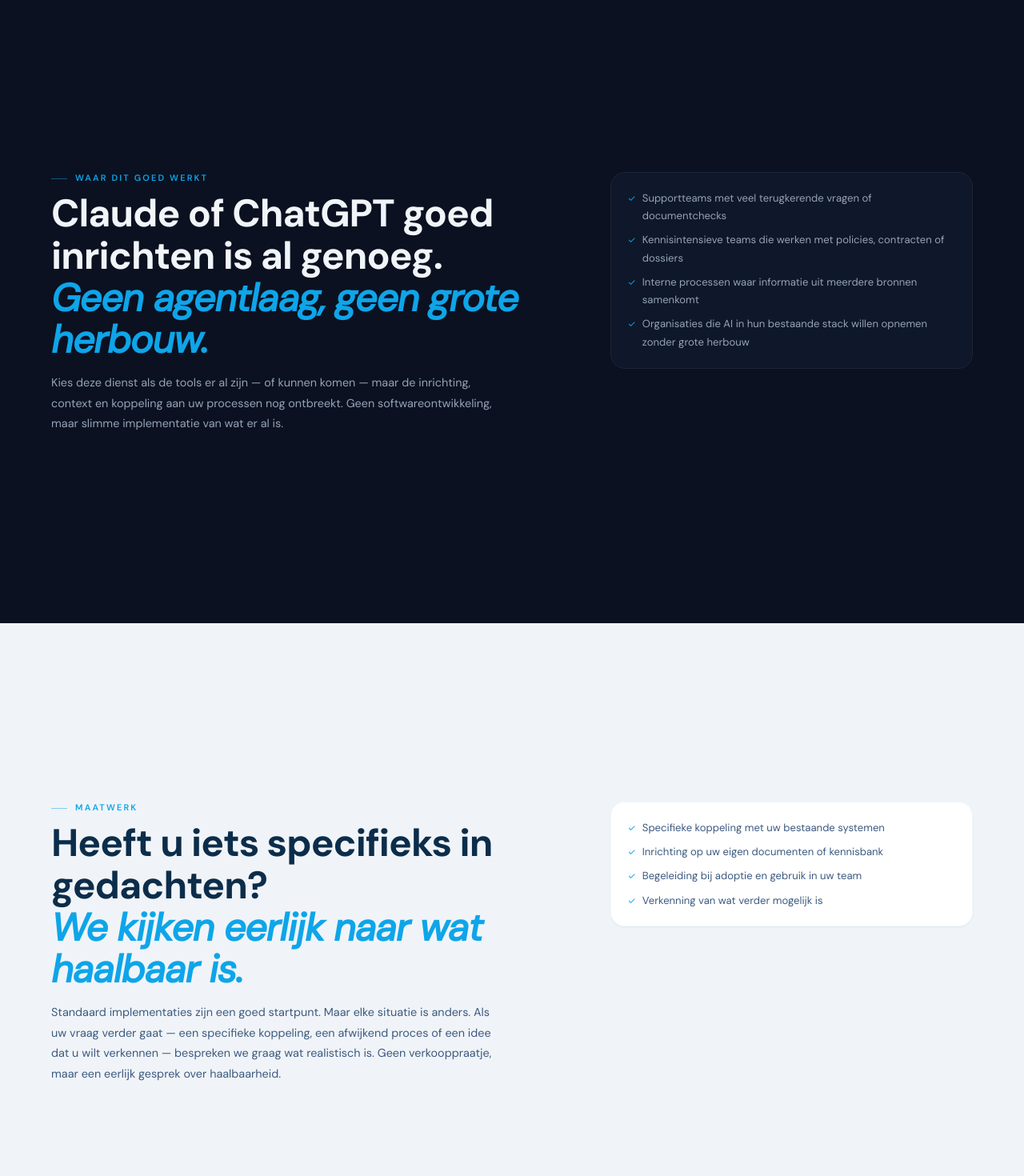
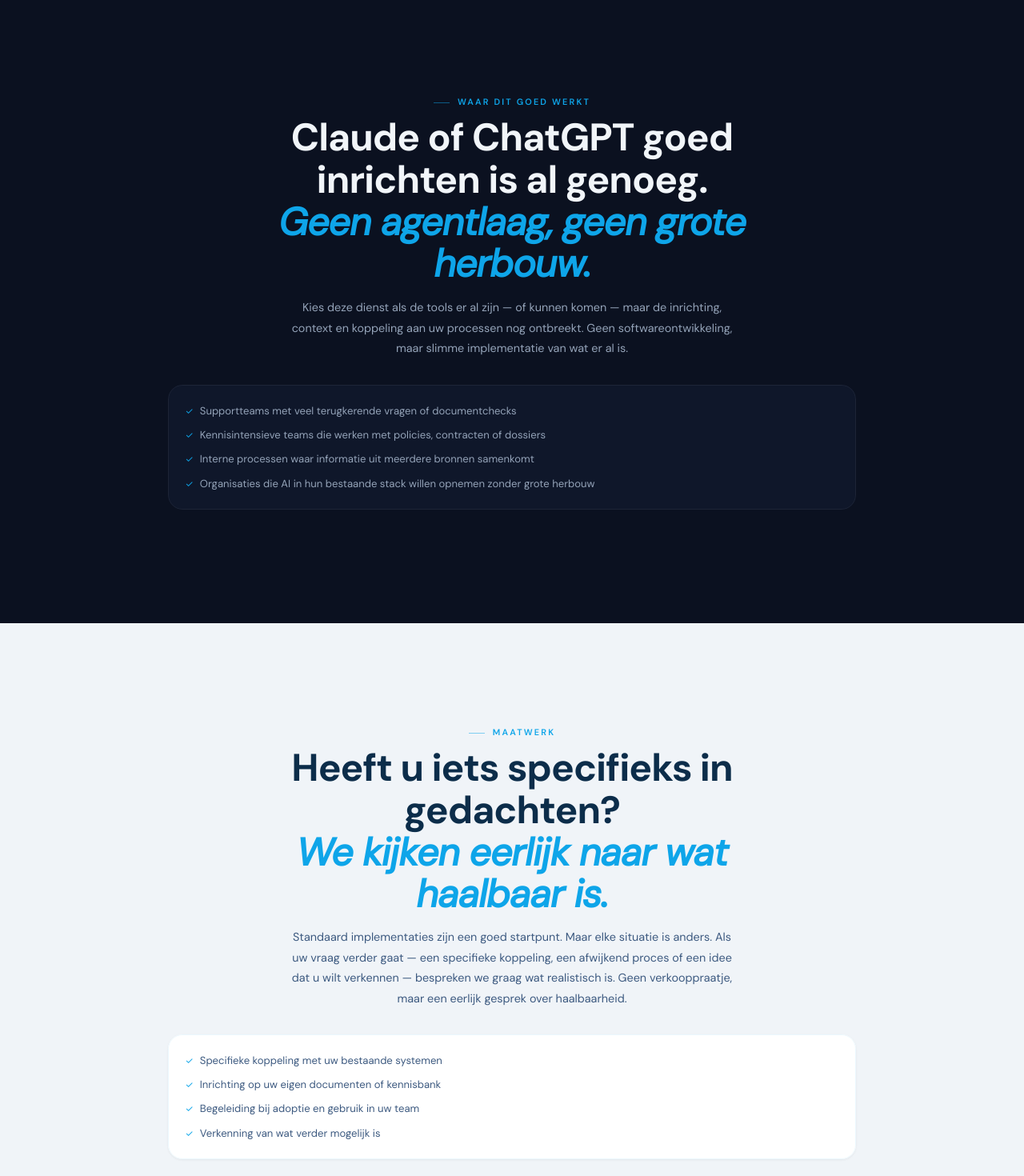
Before and after one commit to Starre03/ai-site, a React (Vite) app: page /ai-integraties in a window 1280 px wide. Shown: the part 1820-3290 px from the top of the page at 80% size. Built offline with nearby package versions, Linux system fonts and the light colour scheme; no server answers.

Commit message:
Convert two-col sections to centered single-column layout

```diff
--- a/src/pages/Agents.jsx
+++ b/src/pages/Agents.jsx
@@ -124,9 +124,9 @@ export default function AgentsPage() {
       </PageSection>
 
       <PageSection bg={C.bg} minH="100vh" centerY>
-        <div className="two-col" style={{ alignItems: "start" }}>
-          <div>
+        <div style={{ maxWidth: 860, margin: "0 auto", textAlign: "center" }}>
           <SectionHeading
+            centered
             tag="Wanneer dit past"
             title={
               <>
@@ -138,8 +138,8 @@ export default function AgentsPage() {
             }
             text="Zodra inbox, support, intake, leadopvolging of routing deels zelfstandig moeten verlopen, is dit de logische dienst. Dan heeft u geen losse integratie meer nodig, maar een OpenClaw setup met samenwerkende agents."
           />
-          </div>
           <Reveal delay={0.18}>
+            <div style={{ marginTop: 32 }}>
               <GlowCard style={{ background: C.bg2 }}>
                 <div style={{ padding: "1.35rem" }}>
                   <BulletList
@@ -152,14 +152,15 @@ export default function AgentsPage() {
                   />
                 </div>
               </GlowCard>
+            </div>
           </Reveal>
         </div>
       </PageSection>
 
       <PageSection bg={C.lightBg} minH="100vh" centerY>
-        <div className="two-col" style={{ alignItems: "start" }}>
-          <div>
+        <div style={{ maxWidth: 860, margin: "0 auto", textAlign: "center" }}>
           <SectionHeading
+            centered
             light
             tag="Waarom OpenClaw"
             title={
@@ -172,8 +173,8 @@ export default function AgentsPage() {
             }
             text="Dat maakt OpenClaw interessant voor bedrijven die nieuwsgierig zijn naar moderne AI agents voor bedrijven, AI automatisering en agent systems die samenwerken tussen inbox, CRM, routing en opvolging."
           />
-          </div>
           <Reveal delay={0.18}>
+            <div style={{ marginTop: 32 }}>
               <GlowCard light style={{ background: C.lightCard, boxShadow: "0 1px 3px rgba(0,0,0,0.06)" }}>
                 <div style={{ padding: "1.35rem" }}>
                   <div style={{ color: C.lightTextSoft }}>
@@ -189,6 +190,7 @@ export default function AgentsPage() {
                   </div>
                 </div>
               </GlowCard>
+            </div>
           </Reveal>
         </div>
       </PageSection>
--- a/src/pages/Audit.jsx
+++ b/src/pages/Audit.jsx
@@ -113,9 +113,9 @@ export default function AuditPage() {
       </PageSection>
 
       <PageSection bg={C.bg} minH="100vh" centerY>
-        <div className="two-col" style={{ alignItems: "start" }}>
-          <div>
+        <div style={{ maxWidth: 860, margin: "0 auto", textAlign: "center" }}>
           <SectionHeading
+            centered
             tag="Voor wie"
             title={
               <>
@@ -127,8 +127,8 @@ export default function AuditPage() {
             }
             text="Deze dienst past wanneer de urgentie er al is, maar er nog onvoldoende zekerheid is over welke AI implementatie eerst moet, welke tools logisch zijn en waar de grootste winst ligt."
           />
-          </div>
           <Reveal delay={0.18}>
+            <div style={{ marginTop: 32 }}>
               <GlowCard style={{ background: C.bg2 }}>
                 <div style={{ padding: "1.35rem" }}>
                   <BulletList
@@ -141,14 +141,15 @@ export default function AuditPage() {
                   />
                 </div>
               </GlowCard>
+            </div>
           </Reveal>
         </div>
       </PageSection>
 
       <PageSection bg={C.lightBg} minH="100vh" centerY>
-        <div className="two-col" style={{ alignItems: "start" }}>
-          <div>
+        <div style={{ maxWidth: 860, margin: "0 auto", textAlign: "center" }}>
           <SectionHeading
+            centered
             tag="Hoe de audit werkt"
             light
             title={
@@ -161,8 +162,8 @@ export default function AuditPage() {
             }
             text="De audit is bedoeld om snel bruikbare scherpte te geven. Geen lang traject vooraf, maar een duidelijke analyse, een heldere sessie en een besluitdocument waar u echt verder mee kunt."
           />
-          </div>
           <Reveal delay={0.18}>
+            <div style={{ marginTop: 32 }}>
               <GlowCard light style={{ background: C.lightCard, boxShadow: "0 1px 3px rgba(0,0,0,0.06)" }}>
                 <div style={{ padding: "1.35rem" }}>
                   <div style={{ display: "grid", gap: 14 }}>
@@ -180,14 +181,15 @@ export default function AuditPage() {
                   </div>
                 </div>
               </GlowCard>
+            </div>
           </Reveal>
         </div>
       </PageSection>
 
       <PageSection bg={C.bg} minH="100vh" centerY>
-        <div className="two-col" style={{ alignItems: "start" }}>
-          <div>
+        <div style={{ maxWidth: 860, margin: "0 auto", textAlign: "center" }}>
           <SectionHeading
+            centered
             tag="Uitkomst"
             title={
               <>
@@ -199,8 +201,8 @@ export default function AuditPage() {
             }
             text="Dat is precies waarom deze dienst los waarde heeft. U koopt duidelijkheid, prioritering en een betere basis voor AI implementatie."
           />
-          </div>
           <Reveal delay={0.18}>
+            <div style={{ marginTop: 32 }}>
               <GlowCard style={{ background: C.bg2 }}>
                 <div style={{ padding: "1.35rem" }}>
                   <BulletList
@@ -213,6 +215,7 @@ export default function AuditPage() {
                   />
                 </div>
               </GlowCard>
+            </div>
           </Reveal>
         </div>
       </PageSection>
--- a/src/pages/Integrations.jsx
+++ b/src/pages/Integrations.jsx
@@ -109,9 +109,9 @@ export default function IntegrationsPage() {
       </PageSection>
 
       <PageSection bg={C.bg} minH="100vh" centerY>
-        <div className="two-col" style={{ alignItems: "start" }}>
-          <div>
+        <div style={{ maxWidth: 860, margin: "0 auto", textAlign: "center" }}>
           <SectionHeading
+            centered
             tag="Waar dit goed werkt"
             title={
               <>
@@ -123,8 +123,8 @@ export default function IntegrationsPage() {
             }
             text="Kies deze dienst als de tools er al zijn — of kunnen komen — maar de inrichting, context en koppeling aan uw processen nog ontbreekt. Geen softwareontwikkeling, maar slimme implementatie van wat er al is."
           />
-          </div>
           <Reveal delay={0.18}>
+            <div style={{ marginTop: 32 }}>
               <GlowCard style={{ background: C.bg2 }}>
                 <div style={{ padding: "1.35rem" }}>
                   <BulletList
@@ -137,14 +137,15 @@ export default function IntegrationsPage() {
                   />
                 </div>
               </GlowCard>
+            </div>
           </Reveal>
         </div>
       </PageSection>
 
       <PageSection bg={C.lightBg} minH="100vh" centerY>
-        <div className="two-col" style={{ alignItems: "start" }}>
-          <div>
+        <div style={{ maxWidth: 860, margin: "0 auto", textAlign: "center" }}>
           <SectionHeading
+            centered
             light
             tag="Maatwerk"
             title={
@@ -157,8 +158,8 @@ export default function IntegrationsPage() {
             }
             text="Standaard implementaties zijn een goed startpunt. Maar elke situatie is anders. Als uw vraag verder gaat — een specifieke koppeling, een afwijkend proces of een idee dat u wilt verkennen — bespreken we graag wat realistisch is. Geen verkooppraatje, maar een eerlijk gesprek over haalbaarheid."
           />
-          </div>
           <Reveal delay={0.18}>
+            <div style={{ marginTop: 32 }}>
               <GlowCard light style={{ background: C.lightCard, boxShadow: "0 1px 3px rgba(0,0,0,0.06)" }}>
                 <div style={{ padding: "1.35rem" }}>
                   <div style={{ color: C.lightTextSoft }}>
@@ -174,6 +175,7 @@ export default function IntegrationsPage() {
                   </div>
                 </div>
               </GlowCard>
+            </div>
           </Reveal>
         </div>
       </PageSection>
```
Lines whose indentation alone changed are shown as unchanged.
